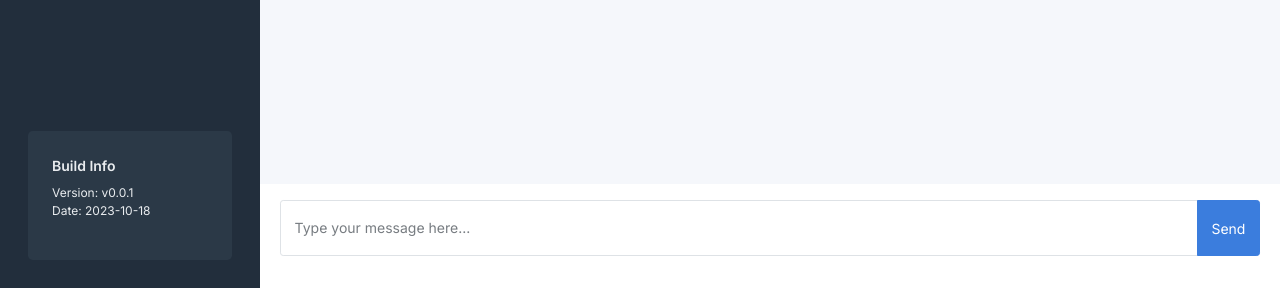
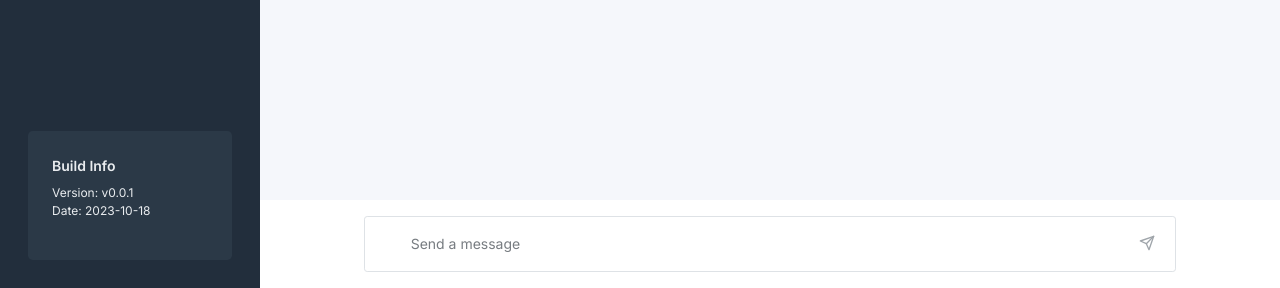
Before and after one commit to sergeyklay/promptly, a Flask app: page /1 in a window 1280 px wide. Shown: the part 512-800 px from the top of the page. Run offline with Flask 3, Linux system fonts and the light colour scheme; data comes from the database, SQL or seed files in the repository; data that the repository does not hold is empty; style sheets or scripts are compiled from the project's sources; some libraries are stand-ins or nearby versions.

Commit message:
feat(ui): redesign send button to small square overlay button

```diff
--- a/package.json
+++ b/package.json
@@ -54,5 +54,8 @@
     "presets": [
       "@babel/preset-env"
     ]
+  },
+  "dependencies": {
+    "bootstrap-icons": "^1.11.1"
   }
 }
--- a/promptly/static/js/chat.js
+++ b/promptly/static/js/chat.js
@@ -11,6 +11,7 @@
  * Automatically resizes the textarea element based on its content.
  *
  * @param {HTMLTextAreaElement} textarea - The textarea element to resize.
+ * @returns {void}
  */
 export function autoResizePromptTextarea(textarea) {
   if (!textarea || !textarea.nodeName || textarea.nodeName !== 'TEXTAREA') {
--- a/promptly/static/js/promptly.js
+++ b/promptly/static/js/promptly.js
@@ -12,10 +12,11 @@ import { getCookie, setCookie } from './cookie.js';
 
 document.addEventListener('DOMContentLoaded', function() {
   const textarea = document.getElementById('prompt-textarea');
-  const sendButton = document.getElementById('send-button');
+  const sendButton = document.getElementById('btn-send');
 
   textarea.addEventListener('input', () => {
     autoResizePromptTextarea(textarea);
+    sendButton.disabled = !textarea.value;
   });
 
   textarea.addEventListener('keypress', function(e) {
@@ -23,6 +24,14 @@ document.addEventListener('DOMContentLoaded', function() {
       e.preventDefault();
       sendButton.click();
     }
+  });
+
+  textarea.addEventListener('focus', () => {
+    sendButton.style.cursor = textarea.value ? 'pointer' : 'default';
+  });
+
+  sendButton.addEventListener('mouseover', () => {
+    sendButton.style.cursor = textarea.value ? 'pointer' : 'default';
   });
 
   sendButton.addEventListener('click', function() {
--- a/promptly/static/scss/style.scss
+++ b/promptly/static/scss/style.scss
@@ -59,14 +59,12 @@ body {
   height: 56px;
   overflow-y: hidden;
   background-color: transparent;
-  padding-bottom: 10px;
-  padding-top: 10px;
+  padding: 10px 2.5rem 10px 3rem;
 }
 
 @media (min-width: 768px) {
   #prompt-textarea {
-    padding-bottom: 1rem;
-    padding-top: 1rem;
+    padding: 1rem 3rem 1rem 46px;
   }
 }
 
@@ -75,3 +73,39 @@ body {
     white-space: pre-line;
   }
 }
+
+#btn-send {
+  // border-width: 0;
+  // border-radius: .375rem;
+  right: 0.5rem;
+  bottom: 0.375rem;
+  padding:.25rem;
+  line-height: 1;
+}
+
+@media (min-width: 768px) {
+  #btn-send {
+    padding: .5rem;
+    bottom: .75rem;
+    right: .75rem;
+  }
+}
+
+#btn-send:disabled {
+  background-color: transparent;
+  border-color: transparent;
+    color: #6c757d;
+}
+
+.btn-icon {
+  margin: .25rem;
+  stroke-width: 2;
+  height: 1rem!important;
+  width: 1rem!important;
+}
+
+@media (min-width: 768px) {
+  .btn-icon {
+    margin: 0;
+  }
+}
--- a/promptly/templates/layout/footer.html
+++ b/promptly/templates/layout/footer.html
@@ -1,16 +1,20 @@
 <div class="container-fluid">
     <div class="row text-muted">
-        <div class="col-12 text-center">
-            <div class="input-group mb-3">
+        <div class="col-10 offset-1 text-center">
+            <div class="position-relative">
                 <textarea
                         class="form-control"
                         id="prompt-textarea"
                         rows="1"
                         tabindex="0"
-                        placeholder="Type your message here..."
-                        aria-label="Type your message here..."
-                        aria-describedby="button-send"></textarea>
-                <button class="btn btn-primary" type="submit" id="send-button">Send</button>
+                        placeholder="Send a message"
+                        aria-describedby="btn-send"></textarea>
+                    <button id="btn-send" class="btn btn-primary position-absolute" disabled>
+                        <svg xmlns="http://www.w3.org/2000/svg" class="feather feather-send btn-icon" viewBox="0 0 24 24" fill="none" stroke="currentColor" stroke-width="2" stroke-linecap="round" stroke-linejoin="round">
+                            <line x1="22" y1="2" x2="11" y2="13"></line>
+                            <polygon points="22 2 15 22 11 13 2 9 22 2"></polygon>
+                        </svg>
+                    </button>
             </div>
         </div>
     </div>
```
Also changed, not shown: package-lock.json.
